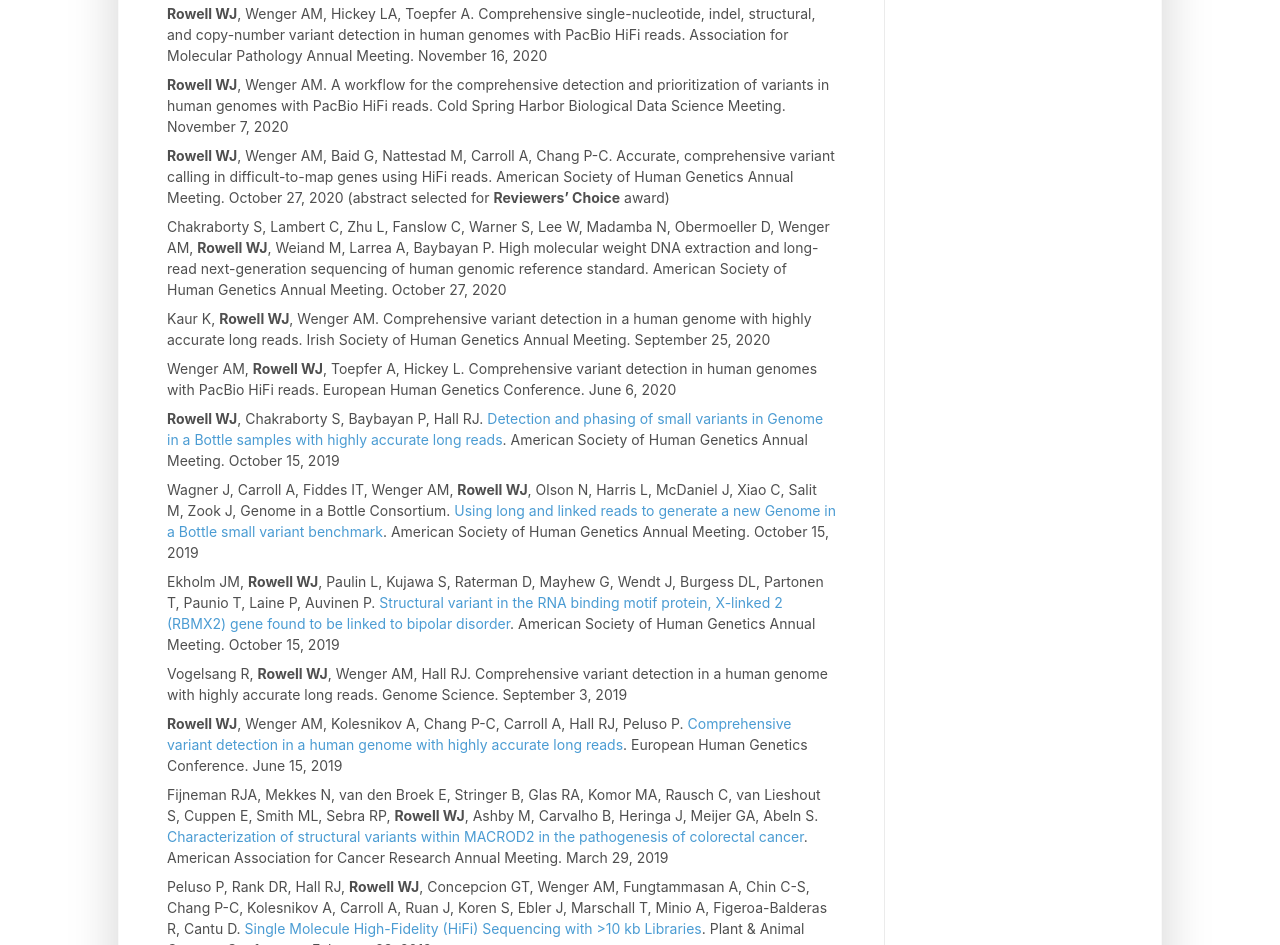
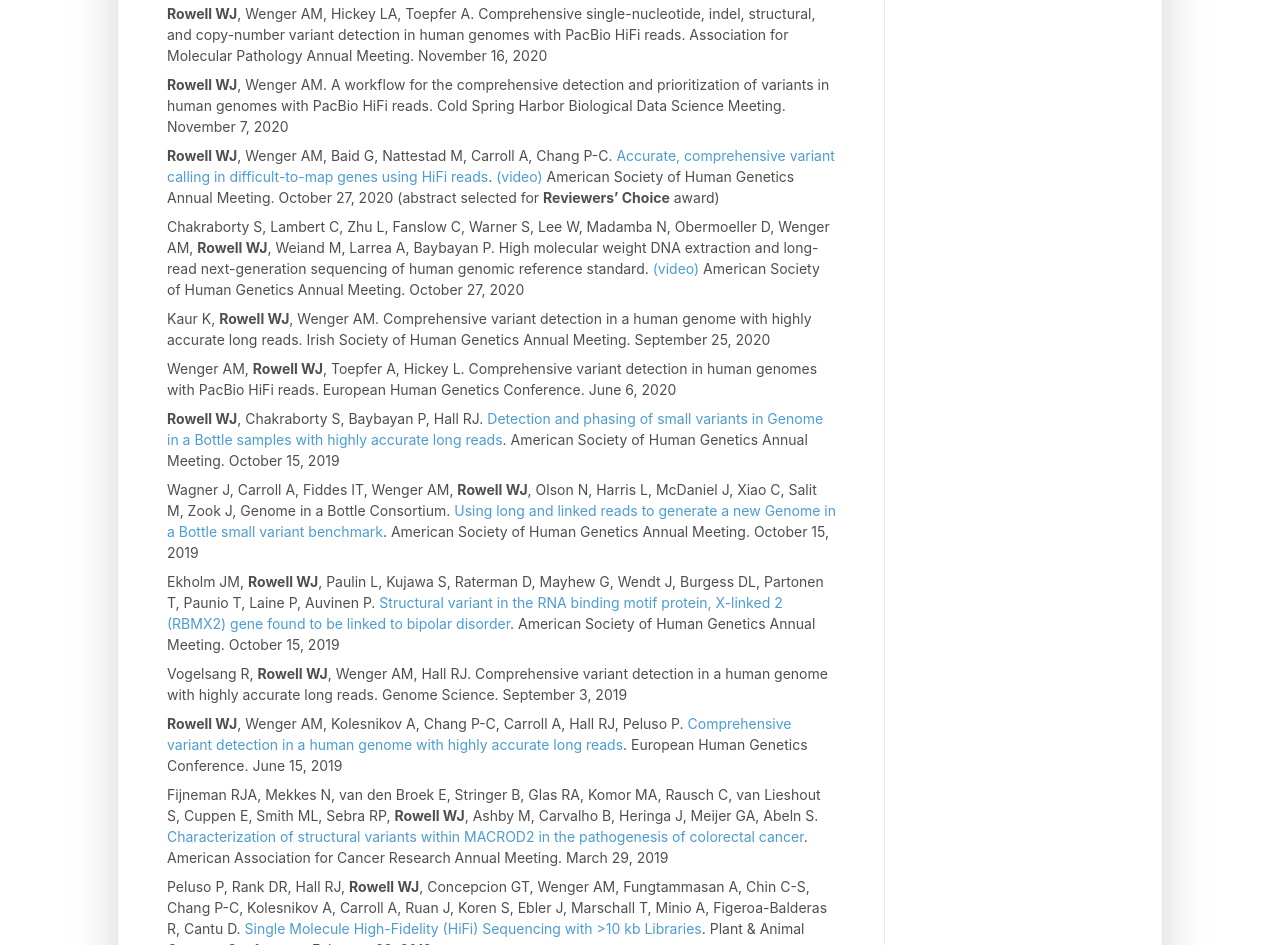
Before and after one commit to williamrowell/williamrowell.github.io, a plain HTML site: page index.html in a window 1280 px wide. Shown: the part 3010-3955 px from the top of the page. Drawn offline with Linux system fonts and the light colour scheme; some icons are missing.

Commit message:
added ASHG2020 links

```diff
--- a/index.html
+++ b/index.html
@@ -296,9 +296,9 @@
 
                                             <li class="mb-2"><strong>Rowell WJ</strong>, Wenger AM. A workflow for the comprehensive detection and prioritization of variants in human genomes with PacBio HiFi reads. Cold Spring Harbor Biological Data Science Meeting. November 7, 2020</li>
 
-                                            <li class="mb-2"><strong>Rowell WJ</strong>, Wenger AM, Baid G, Nattestad M, Carroll A, Chang P-C. Accurate, comprehensive variant calling in difficult-to-map genes using HiFi reads. American Society of Human Genetics Annual Meeting. October 27, 2020 (abstract selected for <strong>Reviewers’ Choice</strong> award)</li>
+                                            <li class="mb-2"><strong>Rowell WJ</strong>, Wenger AM, Baid G, Nattestad M, Carroll A, Chang P-C. <a href="https://www.pacb.com/wp-content/uploads/Rowell-ASHG-2020-Accurate-comprehensive-variant-calling-in-difficult-to-map-genes-using-HiFi-reads.pdf">Accurate, comprehensive variant calling in difficult-to-map genes using HiFi reads</a>. <a href="https://www.youtube.com/watch?v=QSHhHtSMUoc">(video)</a> American Society of Human Genetics Annual Meeting. October 27, 2020 (abstract selected for <strong>Reviewers’ Choice</strong> award)</li>
 
-                                            <li class="mb-2">Chakraborty S, Lambert C, Zhu L, Fanslow C, Warner S, Lee W, Madamba N, Obermoeller D, Wenger AM, <strong>Rowell WJ</strong>, Weiand M, Larrea A, Baybayan P. High molecular weight DNA extraction and long-read next-generation sequencing of human genomic reference standard. American Society of Human Genetics Annual Meeting. October 27, 2020</li>
+                                            <li class="mb-2">Chakraborty S, Lambert C, Zhu L, Fanslow C, Warner S, Lee W, Madamba N, Obermoeller D, Wenger AM, <strong>Rowell WJ</strong>, Weiand M, Larrea A, Baybayan P. High molecular weight DNA extraction and long-read next-generation sequencing of human genomic reference standard. <a href="https://www.youtube.com/watch?v=oTpe-PAsZJg">(video)</a> American Society of Human Genetics Annual Meeting. October 27, 2020</li>
 
                                             <li class="mb-2">Kaur K, <strong>Rowell WJ</strong>, Wenger AM. Comprehensive variant detection in a human genome with highly accurate long reads. Irish Society of Human Genetics Annual Meeting. September 25, 2020</li>
 
```
